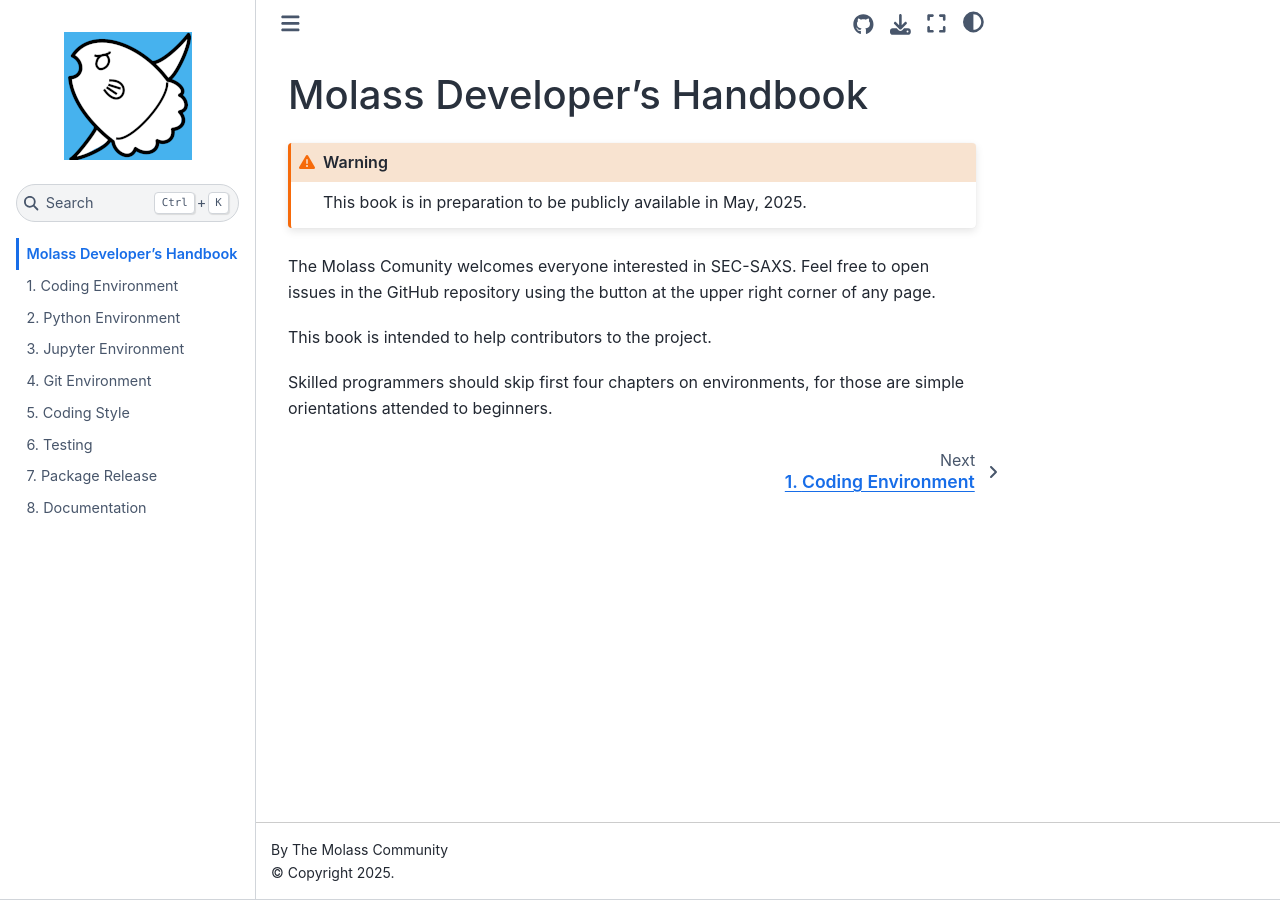
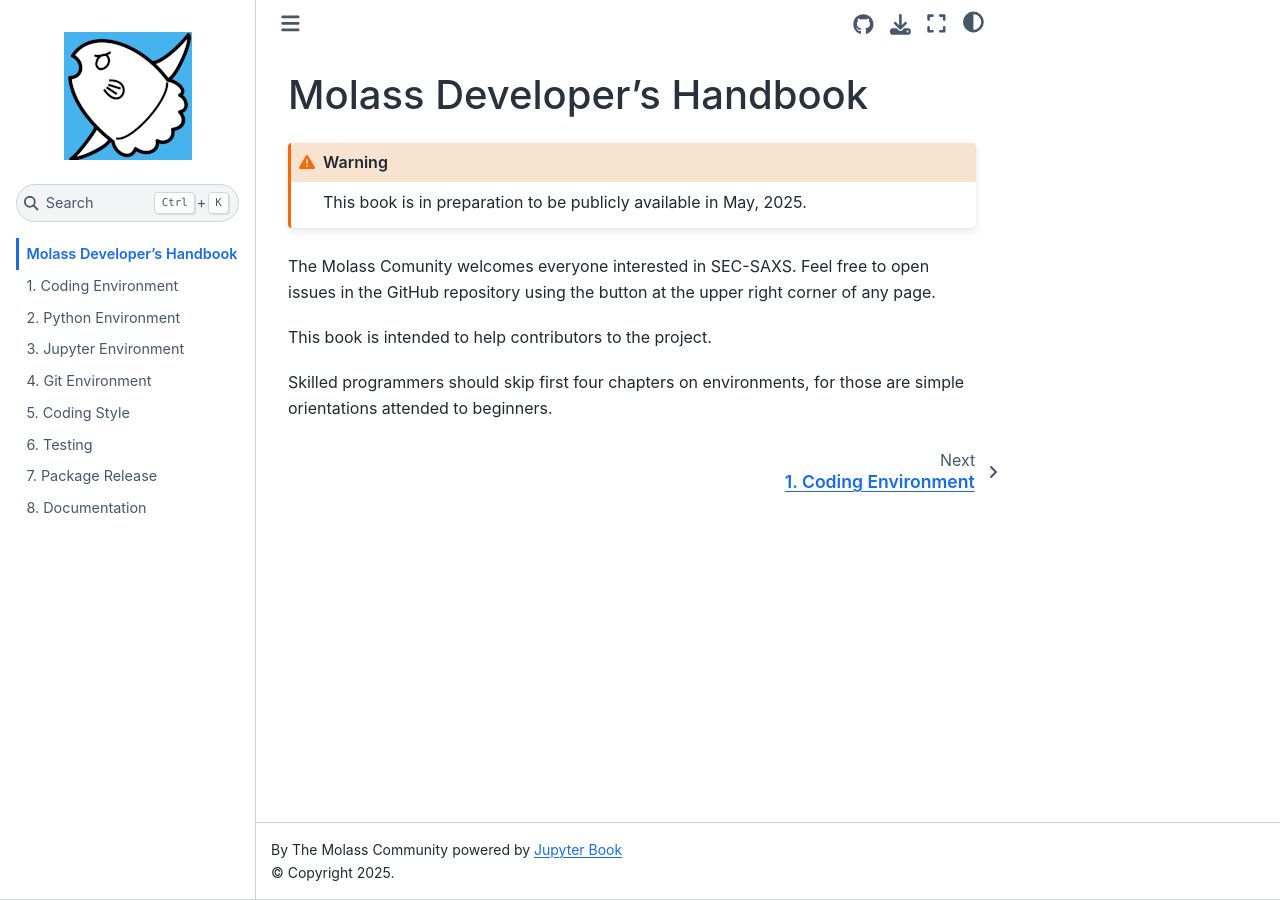
Before and after one commit to biosaxs-dev/molass-develop, a Jupyter Book: the page built from chapters/intro.md, in a window 1280 px wide. Built offline with Jupyter Book 1.0.4 settings and Sphinx 7.4.7 and the Sphinx Book theme 1.1.4, drawn with Linux system fonts in a browser that asks for light colours.

Commit message:
add "powered by" phrase

```diff
--- a/_config.yml
+++ b/_config.yml
@@ -2,7 +2,7 @@
 # Learn more at https://jupyterbook.org/customize/config.html
 
 title: Molass Developpers Handbook
-author: The Molass Community
+author: The Molass Community powered by <a href="https://jupyterbook.org">Jupyter Book</a>
 copyright: "2025"
 logo: images/molamola.png
 exclude_patterns: ["README.md"]
```
